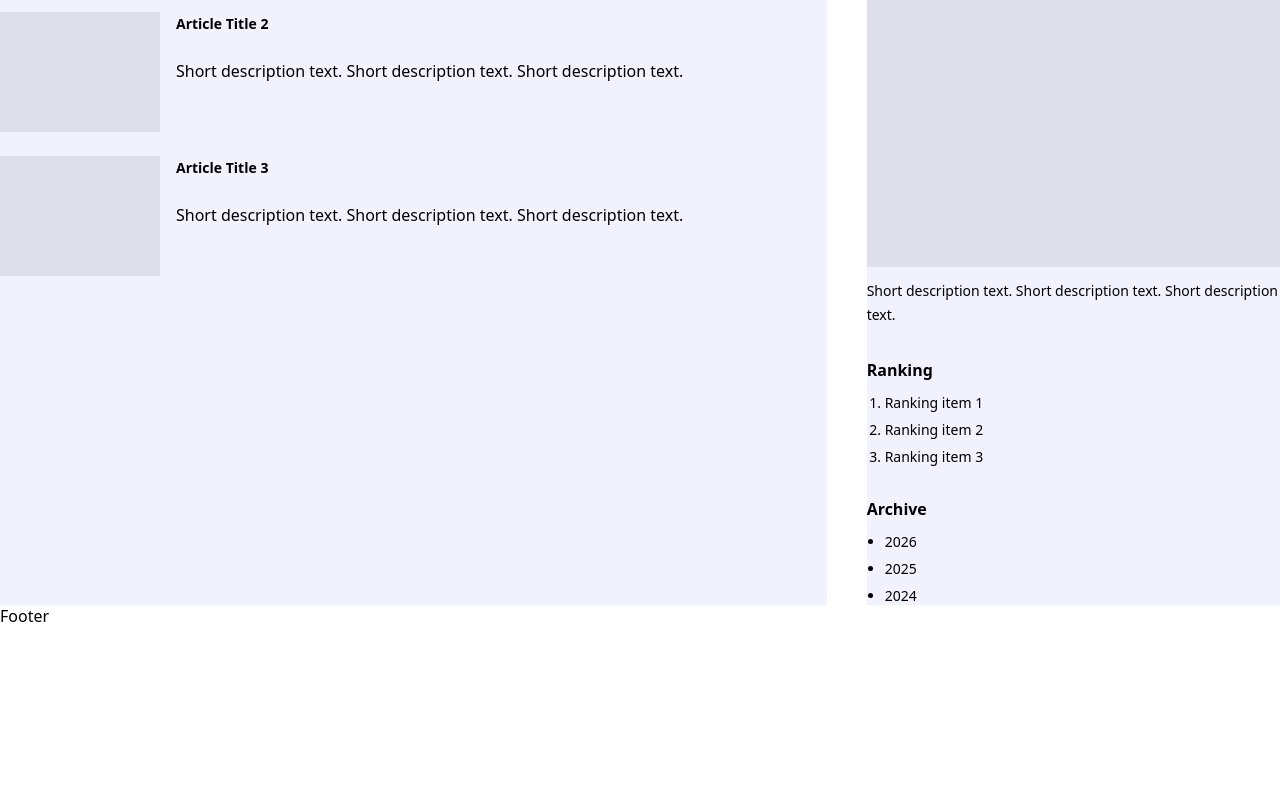
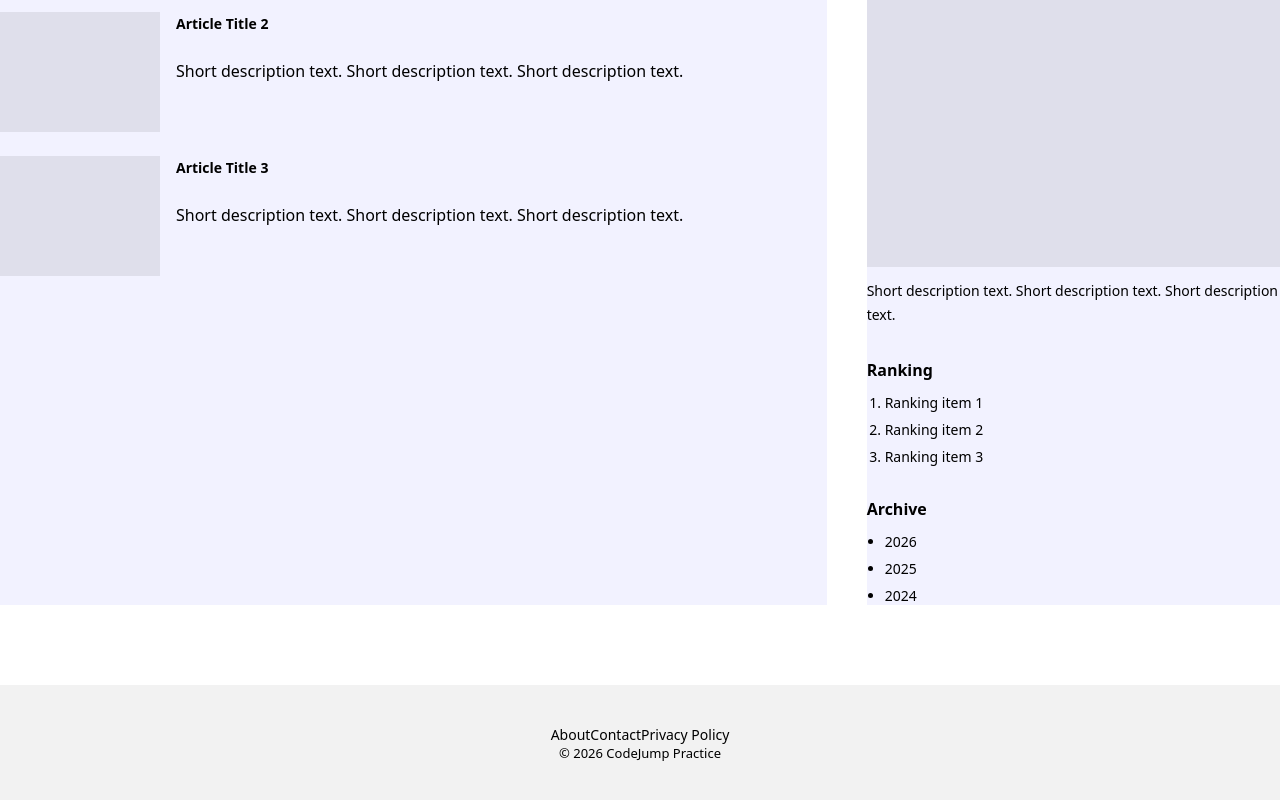
Before and after one commit to fujita0000hisashi-cpu/codejump-advanced-1, a React (Vite) app: page / in a window 1280 px wide. Shown: the part 644-1444 px from the top of the page. Before the commit the page ends 1271 px from the top, so only its background shows below. Built offline with nearby package versions, Linux system fonts and the light colour scheme.

Commit message:
feat: add footer skeleton and complete layout structure

```diff
--- a/src/components/Footer.tsx
+++ b/src/components/Footer.tsx
@@ -1,7 +1,20 @@
 export function Footer() {
   return (
     <footer className="footer">
-      <div>Footer</div>
+      <div className="container">
+        <div className="footer-inner">
+          <nav className="footer-nav">
+            <ul className="footer-list">
+              <li className="footer-item">About</li>
+              <li className="footer-item">Contact</li>
+              <li className="footer-item">Privacy Policy</li>
+            </ul>
+          </nav>
+          <p className="footer-copy">
+            &copy; 2026 CodeJump Practice
+          </p>
+        </div>
+      </div>
     </footer>
   );
 }
--- a/src/style.css
+++ b/src/style.css
@@ -182,3 +182,36 @@ body {
 .side-item {
   font-size: 14px;
 }
+
+/* ====================
+  Footer （骨格）
+====================== */
+.footer {
+  margin-top: 80px;
+  padding: 40px 0;
+  background: rgba(0, 0, 0, .05);
+}
+
+.footer-inner {
+  display: grid;
+  gap: 24;
+  text-align: center;
+}
+
+.footer-list {
+  margin: 0;
+  padding: 0;
+  list-style: none;
+  display: flex;
+  justify-content: center;
+  grid-area: 24px;
+}
+
+.footer-item {
+  font-size: 14px;
+}
+
+.footer-copy {
+  margin: 0;
+  font-size: 13px;
+}
```
